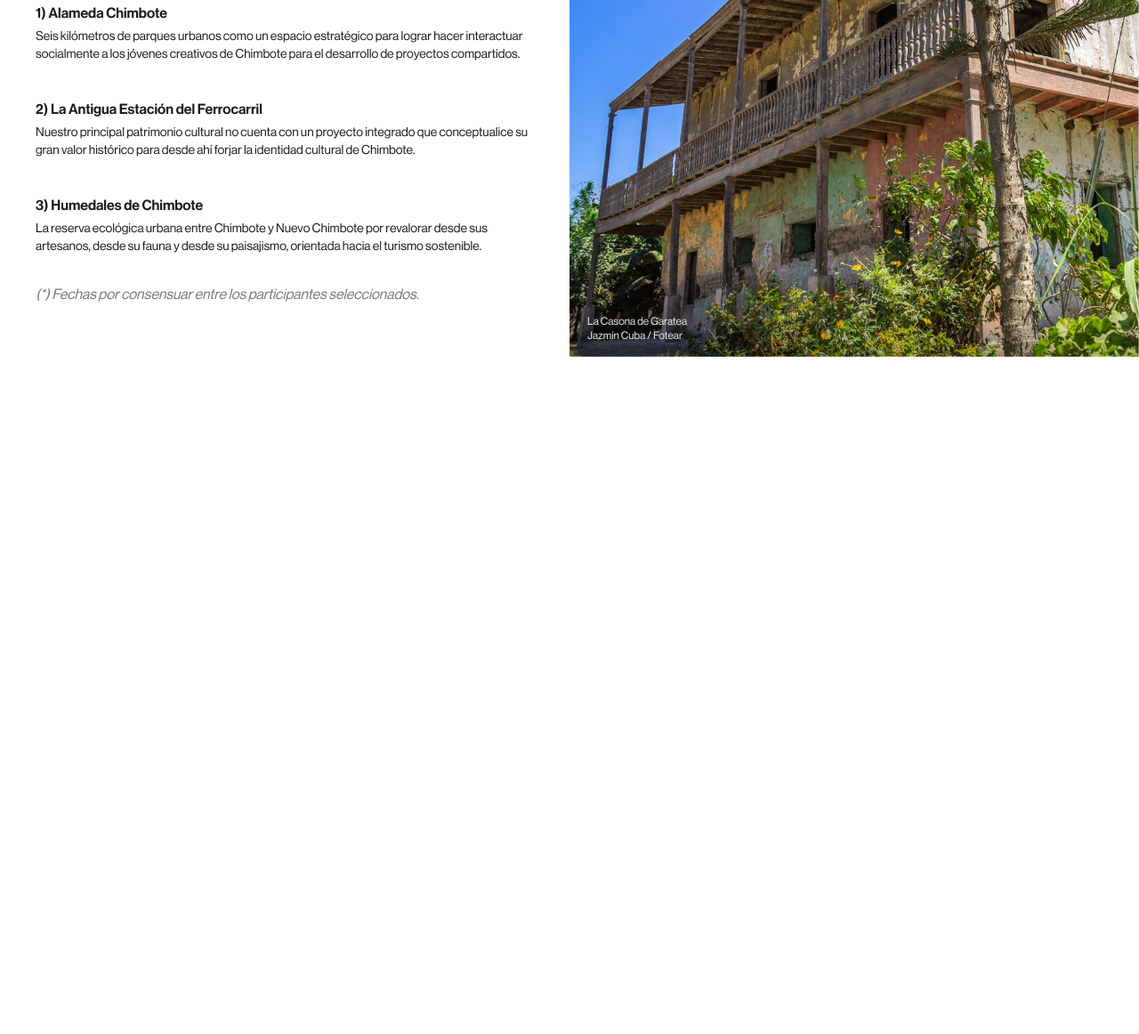
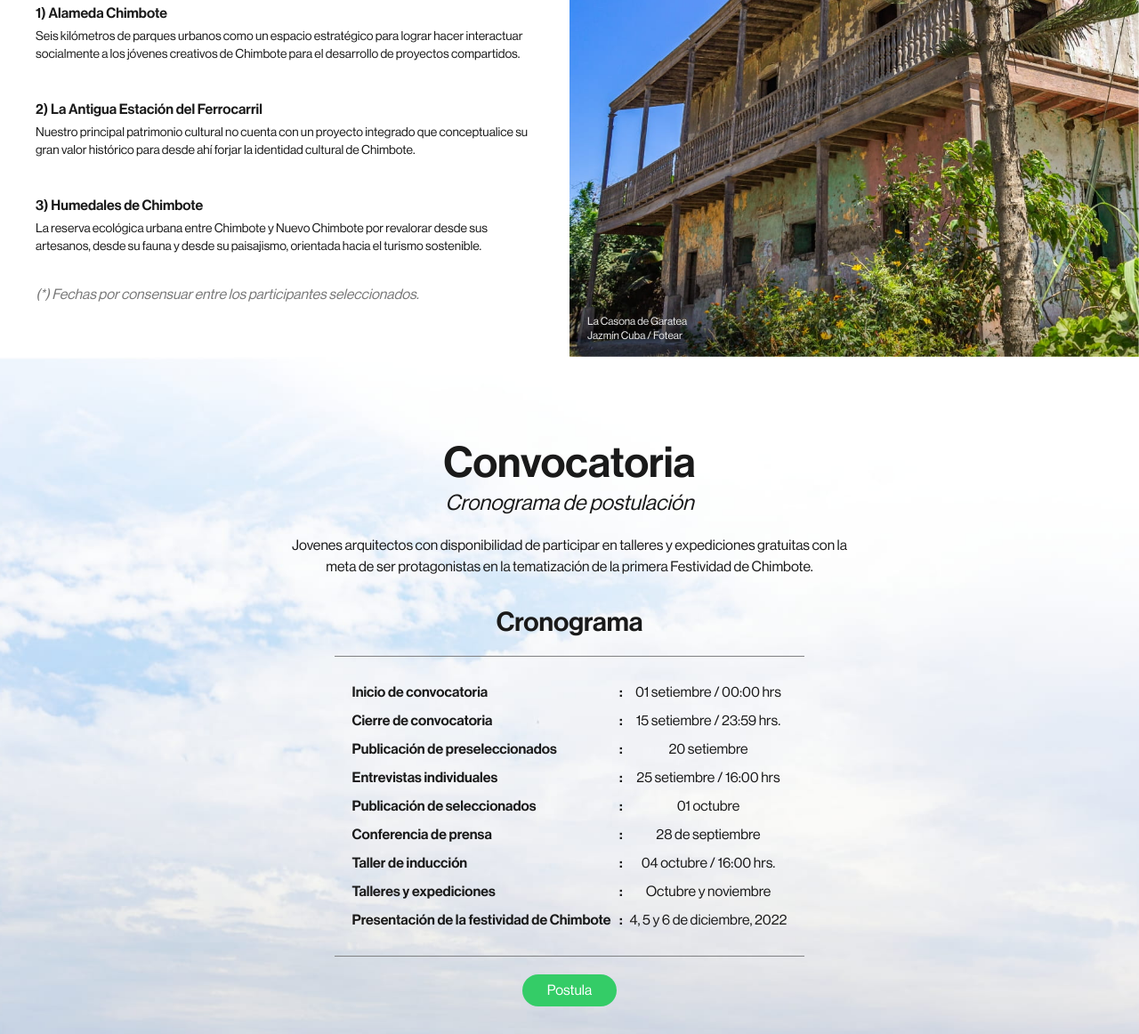
Before and after one commit to chimboteros/chimboteros, an Astro site: page /aldea in a window 1280 px wide. Shown: the part 2928-4090 px from the top of the page at 89% size. Before the commit the page ends 3329 px from the top, so only its background shows below. Built offline with nearby package versions, Linux system fonts and the light colour scheme; Astro itself is replaced by a stand-in of ours.

Commit message:
add convocatoria section

```diff
--- /dev/null
+++ b/src/components/aldea/Heading.astro
@@ -0,0 +1,16 @@
+---
+export interface Props {
+  title: string
+  subtitle: string
+  description?: string
+}
+
+const { title, subtitle, description } = Astro.props as Props
+---
+
+<h2 class='text-3xl lg:text-5xl font-medium lg:mb-1'>{title}</h2>
+<em
+  class='text-lg lg:text-2xl mb-3 lg:mb-5 inline-block text-[#7B7B7B] lg:text-inherit'
+  >{subtitle}
+</em>
+{description && <p class='text-base lg:text-lg'>{description}</p>}
--- a/src/pages/aldea.astro
+++ b/src/pages/aldea.astro
@@ -1,5 +1,6 @@
 ---
 import Layout from '@/layouts/Layout.astro'
+import Convocatoria from '@/sections/aldea/Convocatoria.astro'
 import Expediciones from '@/sections/aldea/Expediciones.astro'
 import Hero from '@/sections/aldea/Hero.astro'
 import Introduction from '@/sections/aldea/Introduction.astro'
@@ -13,4 +14,5 @@ import Talleres from '@/sections/aldea/Talleres.astro'
   <Propósito />
   <Talleres />
   <Expediciones />
+  <Convocatoria />
 </Layout>
--- /dev/null
+++ b/src/sections/aldea/Convocatoria.astro
@@ -0,0 +1,62 @@
+---
+import Heading from '@/components/aldea/Heading.astro'
+
+const events = [
+  { name: 'Inicio de convocatoria', date: '01 setiembre / 00:00 hrs' },
+  { name: 'Cierre de convocatoria', date: '15 setiembre / 23:59 hrs.' },
+  { name: 'Publicación de preseleccionados', date: '20 setiembre' },
+  { name: 'Entrevistas individuales', date: '25 setiembre / 16:00 hrs' },
+  { name: 'Publicación de seleccionados', date: '01 octubre' },
+  { name: 'Conferencia de prensa', date: '28 de septiembre' },
+  { name: 'Taller de inducción', date: '04 octubre / 16:00 hrs.' },
+  { name: 'Talleres y expediciones', date: 'Octubre y noviembre' },
+  {
+    name: 'Presentación de la festividad de Chimbote',
+    date: '4, 5 y 6 de diciembre, 2022'
+  }
+]
+---
+
+<section
+  id='convocatoria'
+  class='h-[88rem] md:h-[85rem] py-24 px-10 bg-[url(/images/aldea/mobile/plaza-de-armas-de-chimbote.jpg)] md:bg-[url(/images/aldea/plaza-de-armas-de-chimbote.jpg)] bg-[length:100%] bg-bottom lg:bg-cover lg:bg-center bg-no-repeat relative'
+>
+  <div class='max-w-[40rem] mx-auto text-center [&>p]:text-base mb-8'>
+    <Heading
+      title='Convocatoria'
+      subtitle='Cronograma de postulación'
+      description='Jovenes arquitectos con disponibilidad de participar en talleres y expediciones gratuitas con la meta de ser protagonistas en la tematización de la primera Festividad de Chimbote.'
+    />
+  </div>
+
+  <div class='mx-auto flex flex-col gap-5 items-center'>
+    <h3 class='text-3xl font-medium text-center'>Cronograma</h3>
+    <div class='border-t-[1.5px] border-b-[1.5px] py-7 px-5 border-[#808183]'>
+      <ul class='flex flex-col gap-2'>
+        {
+          events.map(({ name, date }) => (
+            <li class='grid lg:grid-cols-[minmax(0,19rem)_minmax(0,1fr)] gap-2 text-center'>
+              <p class='lg:flex justify-between font-medium'>
+                {name}
+                <span>:</span>
+              </p>
+              <p class=''>{date}</p>
+            </li>
+          ))
+        }
+      </ul>
+    </div>
+    <a
+      href='https://docs.google.com/forms/u/0/d/1C3Un0JB8kE3iZTeEG4e0LbW7Z6K26P4VACsGcpY6hx4/viewform?edit_requested=true'
+      target='_blank'
+      rel='noreferrer noopener'
+      class='px-7 py-1.5 bg-[#34CC67] hover:bg-[#27b958] transition duration-200 text-white rounded-full cursor-pointer'
+    >
+      Postula
+    </a>
+  </div>
+
+  <small class='absolute bottom-4 left-4 text-[#eee] text-xs'>
+    La Plaza de Armas <br /> de Chimbote <br /> Ángel Zavaleta / Fotear
+  </small>
+</section>
--- a/src/styles/globals.css
+++ b/src/styles/globals.css
@@ -38,6 +38,10 @@
     font-family: 'neue';
     scroll-behavior: smooth;
   }
+
+  body {
+    color: #1a1a1a;
+  }
 }
 
 @layer components {
```
